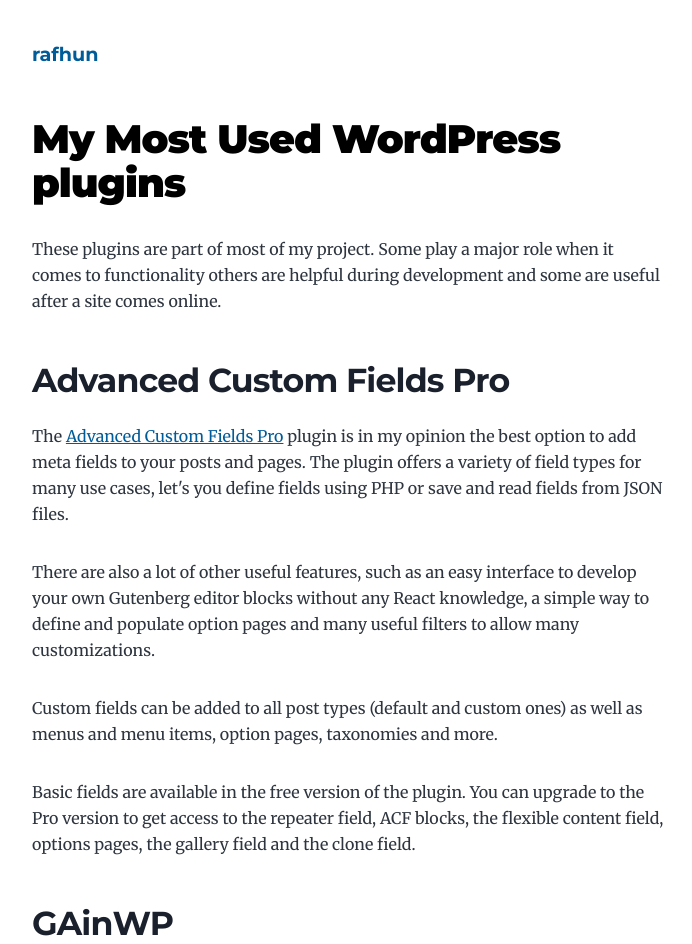
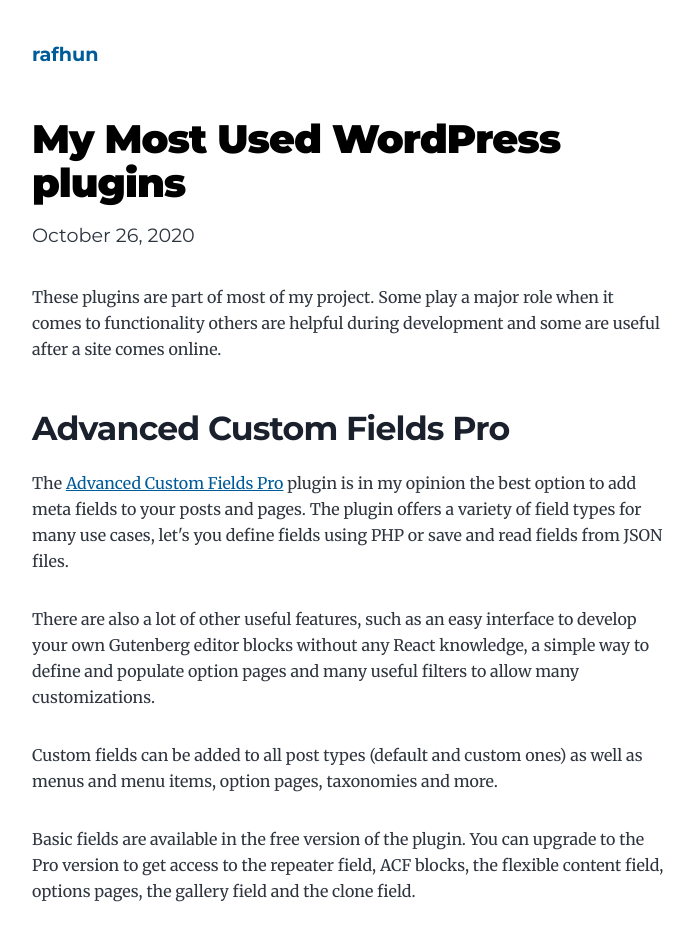
Before and after one commit to rafhun/blog, a Gatsby site: page /favorite-wordpress-plugins/ in a window 1280 px wide. Shown: the top 944 px of the page, without its empty margins (292-984 px from the left). Built offline with nearby package versions, Linux system fonts and the light colour scheme; Gatsby itself is replaced by a stand-in of ours.

Commit message:
add date for fav plugins

```diff
--- a/content/blog/favorite-wordpress-plugins/index.md
+++ b/content/blog/favorite-wordpress-plugins/index.md
@@ -1,5 +1,6 @@
 ---
 title: My Most Used WordPress plugins
+date: 2020-10-26T07:15
 ---
 
 These plugins are part of most of my project. Some play a major role when it comes to functionality others are helpful during development and some are useful after a site comes online.
```
